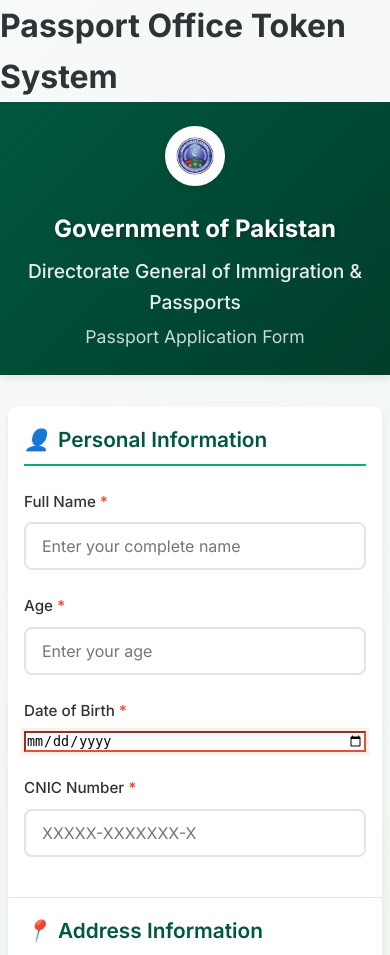
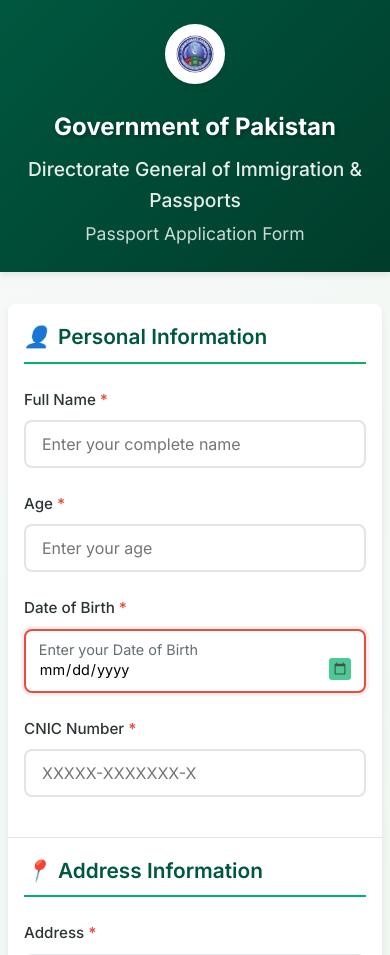
Before and after one commit to Bilalkhan-cel/Passport-Token-System, a Flask app: page / in a window 390 px wide. Shown: the top 955 px of the page. Run offline with Flask 3, Linux system fonts and the light colour scheme.

Commit message:
BILAL MY LEADER

```diff
--- a/Templates/base.html
+++ b/Templates/base.html
@@ -9,9 +9,7 @@
     {% block head %}{% endblock %}
 </head>
 <body>
-    <header>
-    <h1>Passport Office Token System</h1>
-    </header>
+
     <main>
         {% block content %}{% endblock %}
     </main>
--- a/app.py
+++ b/app.py
@@ -1,9 +1,6 @@
-from flask import Flask, request,render_template,redirect,url_for
+from flask import Flask, request, render_template, redirect, url_for
 from flask_sqlalchemy import SQLAlchemy
-from sqlalchemy import Column, Integer, String, Date
 from datetime import datetime
-
-from pdf import makepdf
 
 app = Flask(__name__)
 app.config['SQLALCHEMY_DATABASE_URI'] = 'sqlite:///passport.db'
@@ -22,27 +19,24 @@ class Passport(db.Model):
     district=db.Column(db.String(100))
     domicile=db.Column(db.String(100))
 
-
-
 @app.route("/", methods=['POST','GET'])
 def index():
-  if request.method=='POST':
+    if request.method=='POST':
+        name=request.form.get("name", "").strip()
+        age=request.form.get("age", "").strip()
+        dob=request.form.get("dob", "").strip()
+        cnic=request.form.get("cnic", "").strip()         #.strip() handles spacing errors
+        address=request.form.get("address", "").strip()
+        province=request.form.get("province", "").strip()
+        city=request.form.get("city", "").strip()
+        district=request.form.get("district", "").strip()
+        domicile=request.form.get("domicile", "").strip()
 
-     name=request.form.get("name", "").strip()
-     age=request.form.get("age", "").strip()
-     dob=request.form.get("dob", "").strip()
-     cnic=request.form.get("cnic", "").strip()         #.strip() handles spacing errors
-     address=request.form.get("address", "").strip()
-     province=request.form.get("province", "").strip()
-     city=request.form.get("city", "").strip()
-     district=request.form.get("district", "").strip()
-     domicile=request.form.get("domicile", "").strip()
+        if not all([name,cnic,address]):                       #error handling for empty inputs
+            return "Please fillin all required fields", 400   # 400 IS HTTPS CODE ERROR THAT TELLS BROWSER THAT SOMETHING'S WRONG
 
-     if not all([name,cnic,address]):                       #error handling for empty inputs
-             return "Please fillin all required fields", 400   # 400 IS HTTPS CODE ERROR THAT TELLS BROWSER THAT SOMETHING'S WRONG
-
-     dob=datetime.strptime(dob, '%Y-%m-%d') #converting string to date object
-     passport_app = Passport(
+        dob=datetime.strptime(dob, '%Y-%m-%d') #converting string to date object
+        passport_app = Passport(
             name=name,
             age=age,
             dob=dob,
@@ -53,49 +47,27 @@ def index():
             district=district,
             domicile=domicile
         )
-     try:
+        try:
             db.session.add(passport_app)
             db.session.commit()
-
-
             return redirect(url_for('index'))
-     except Exception as e:      # exception e contains error data if we use except only it will detect error but no idea "WHAT ERROR"
+        except Exception as e:      # exception e contains error data if we use except only it will detect error but no idea "WHAT ERROR"
             db.session.rollback()
             if "UNIQUE constraint" in str(e):
                 return "CNIC already exits in system" , 400
             else:
                 return f"Error occurred: {str(e)}", 500  #500 IS ERROR OF INTERNAL SERVER ERROR
 
-  else:
-     return render_template("index.html")
-
+    else:
+        return render_template("index.html")
 
 @app.route("/sumbit", methods=['POST'])
 def sumbit():
     name = request.form.get("name")
     print("✅ Route triggered, got:", name)
     return f"Form submitted, name = {name}"
-    # if request.method == 'POST':
-    #     print("Form submitted successfully.")
-    #     pdf = Passport.query.filter_by(id=id).first()
-    #     if not pdf:
-    #         return "No record found with ID=1"
-
-    #     filepath = makepdf(pdf.id, pdf.name, pdf.dob, pdf.age,
-    #                     pdf.cnic, pdf.address, pdf.city,
-    #                     pdf.domicile, pdf.province, pdf.district)
-
-    #     return f"PDF saved at: {filepath}"
-    # else:
-    #     print("Invalid request method.")
-
-
-
-
-
 
 if __name__ == '__main__':
     with app.app_context():
-       db.create_all()
-
+        db.create_all()
     app.run(debug=True)
--- a/static/css/style.css
+++ b/static/css/style.css
@@ -1,7 +1,3 @@
-/* Pakistani Passport Application Form - Professional Styling */
-@import url('https://fonts.googleapis.com/css2?family=Inter:wght@300;400;500;600;700&display=swap');
-
-/* CSS Variables for Pakistani Theme */
 :root {
     --pakistan-green: #00573F;
     --pakistan-dark-green: #003d2b;
@@ -19,7 +15,7 @@
     --transition: all 0.3s ease;
 }
 
-/* Global Styles */
+
 * {
     box-sizing: border-box;
     margin: 0;
@@ -34,7 +30,7 @@ body {
     line-height: 1.6;
 }
 
-/* Header Section */
+
 .header-section {
     background: linear-gradient(135deg, var(--pakistan-green) 0%, var(--pakistan-dark-green) 100%);
     color: var(--white);
@@ -356,7 +352,6 @@ textarea:valid {
     }
 }
 
-/* Hover Effects for Better UX */
 .form-group:hover input,
 .form-group:hover select,
 .form-group:hover textarea {
@@ -385,3 +380,86 @@ textarea:valid {
         border: 1px solid var(--border-gray);
     }
 }
+
+/* Date of Birth Input Styling */
+input[type="date"] {
+    padding: 0.75rem 1rem;
+    border: 2px solid var(--border-gray);
+    border-radius: var(--border-radius);
+    font-size: 1rem;
+    font-family: inherit;
+    transition: var(--transition);
+    background: var(--white);
+    width: 100%;
+    cursor: pointer;
+}
+
+input[type="date"]:focus {
+    outline: none;
+    border-color: var(--pakistan-light-green);
+    box-shadow: 0 0 0 3px rgba(0, 181, 106, 0.1);
+    transform: translateY(-1px);
+}
+
+input[type="date"]:hover {
+    border-color: var(--pakistan-light-green);
+    transform: translateY(-1px);
+}
+
+/* Custom calendar icon for date input */
+input[type="date"]::-webkit-calendar-picker-indicator {
+    cursor: pointer;
+    padding: 0.25rem;
+    border-radius: 3px;
+    background-color: var(--pakistan-light-green);
+    opacity: 0.7;
+    transition: var(--transition);
+}
+
+input[type="date"]::-webkit-calendar-picker-indicator:hover {
+    opacity: 1;
+    background-color: var(--pakistan-green);
+}
+
+/* Date input validation states */
+input[type="date"]:invalid:not(:placeholder-shown) {
+    border-color: var(--error-red);
+    box-shadow: 0 0 0 3px rgba(231, 76, 60, 0.1);
+}
+
+input[type="date"]:valid {
+    border-color: var(--success-green);
+}
+
+/* Placeholder text styling for date input */
+input[type="date"]::before {
+    content: attr(placeholder);
+    color: var(--text-light);
+    margin-right: 0.5em;
+}
+
+input[type="date"]:focus::before,
+input[type="date"]:valid::before {
+    content: "";
+}
+
+/* Responsive adjustments for date input */
+@media (max-width: 768px) {
+    input[type="date"] {
+        padding: 0.7rem 0.9rem;
+        font-size: 0.95rem;
+    }
+}
+
+@media (max-width: 480px) {
+    input[type="date"] {
+        padding: 0.65rem 0.8rem;
+        font-size: 0.9rem;
+    }
+}
+
+/* Form group hover effect for date input */
+.form-group:hover input[type="date"] {
+    border-color: var(--pakistan-light-green);
+    transform: translateY(-1px);
+}
```
Also changed, not shown: instance/passport.db.
